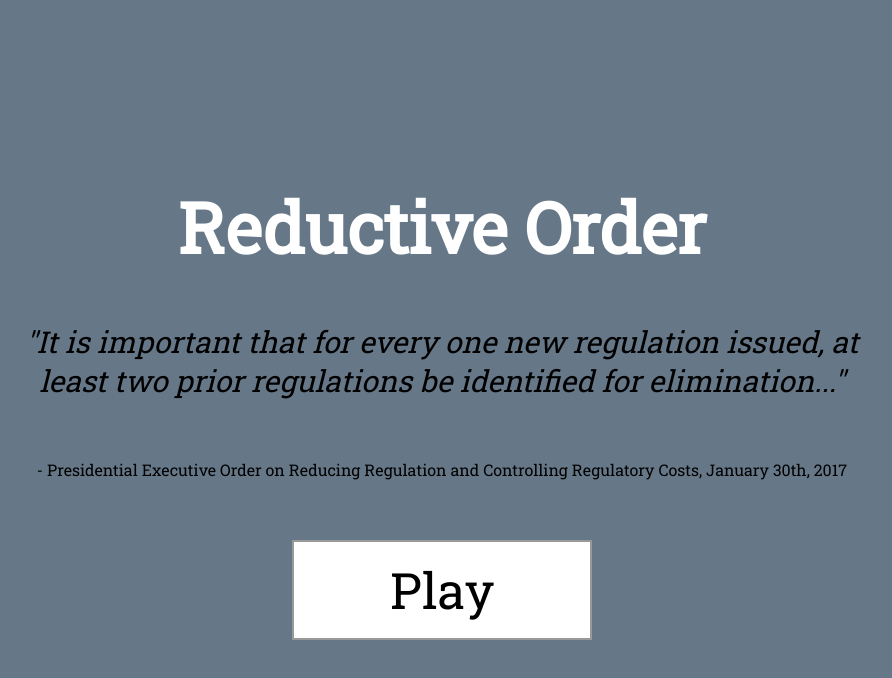
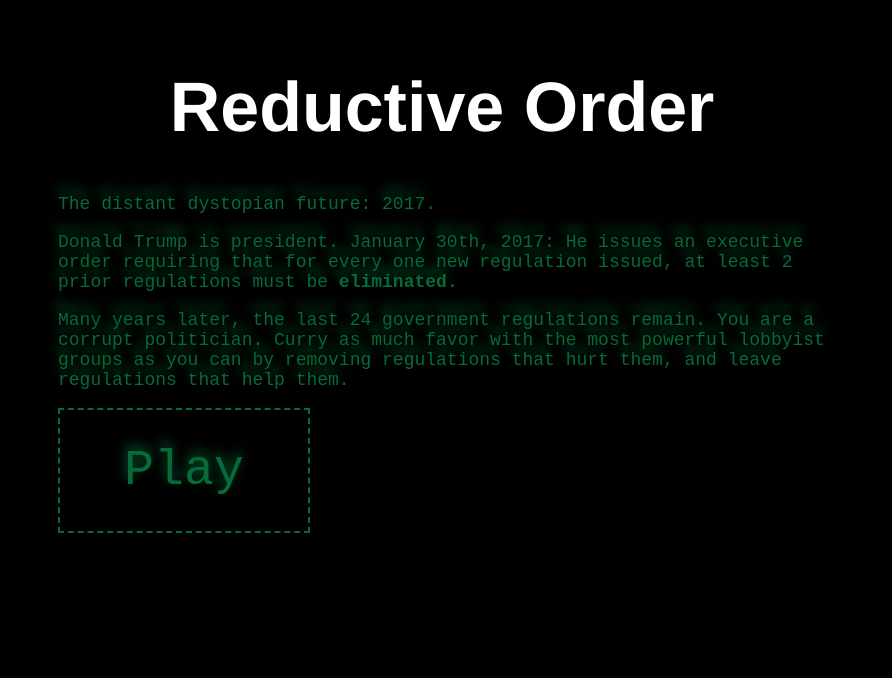
Before and after one commit to infernocloud/game-jam-2017, a plain HTML site: page index.html in a window 1280 px wide. Shown: the whole page, without its empty margins (198-1090 px from the left). Drawn offline with Linux system fonts and the light colour scheme.

Commit message:
Some ridiculous styling and fixes

```diff
--- a/client/classes.js
+++ b/client/classes.js
@@ -217,12 +217,18 @@ class Card {
 			{key: "business", points: this.business}
 		];
 
+		factionPoints.forEach(function(faction, i) {
+			if (faction.points === 0) {
+				factionPoints.splice(i,1);
+			}
+		});
+
 		factionPoints.sort(function(a,b) {
-			if (a.points < b.points) {
+			if (a.points > b.points) {
 				return -1;
 			}
 
-			if (a.points > b.points) {
+			if (a.points < b.points) {
 				return 1;
 			}
 
@@ -230,9 +236,11 @@ class Card {
 			return 0;
 		});
 
+		console.log(factionPoints);
+
 		var cardDOM = "<div class='card benefit-" + factions[factionPoints[0].key].abbr + "' data-card-position='" + cardPosition + "' data-card-position-index='" + cardPositionIndex + "'><div class='title'>" + this.flavortext + "</div><div class='faction-points'>";
 
-		for (var x = 0; x < factionPoints.length - 1; x++) {
+		for (var x = 0; x < factionPoints.length; x++) {
 			cardDOM += "<div class='faction-" + factions[factionPoints[x].key].abbr + "'>" + factionPoints[x].points + "</div>";
 		}
 
@@ -268,6 +276,7 @@ class Player {
 		}
 		// calculate
 		this.scoreZone.forEach(function(card) {
+			console.log(card);
 			favors.military    += card.military;
 			favors.education   += card.education;
 			favors.agriculture += card.agriculture;
@@ -287,8 +296,10 @@ class Player {
 	}
 	removeCardFromBoard(i, gameBoard) {
 		this.scoreZone.push(gameBoard.cards[i]);
+		console.log(gameBoard.cards[i]);
 		gameBoard.cards[i].location = this.scoreZone;
 		gameBoard.removeCard(i);
+		this.calcFactionFavors();
 	}
 	addCardToBoard(i, gameBoard) {
 		gameBoard.addCard(this.hand[i]);
--- a/css/master.css
+++ b/css/master.css
@@ -15,9 +15,17 @@ body {
     left: 0px;
     right: 0px;
     width: 100%;
-	background-color: #678;
+    box-sizing: border-box;
+    padding: 20px 20%;
+    color: #066b38;
+    background-color: #000;
     z-index: 1000000;
-	font-family: "Roboto Slab";
+}
+
+#splash p {
+	text-shadow: -2px -10px 12px #066b38;
+	font-family: monospace;
+	font-size: 18px;
 }
 
 #splash em {
@@ -40,9 +48,7 @@ body {
 }
 
 #splash h1 {
-	position: fixed;
 	color: #fff;
-	bottom: 60%;
 	width: 100%;
 	text-align: center;
 	display: block;
@@ -50,16 +56,14 @@ body {
 }
 
 #splash button {
-	width: 300px;
-	height: 100px;
 	font-size: 50px;
-	position: fixed;
-	bottom: 20%;
-	left: calc(50% - 150px);
-	font-family: "Roboto Slab";
-	background-color: #fff;
-	border: 2px solid #999;
+    padding: 32px 64px;
+    background: none;
+    border: 2px dashed #066b38;
+    color: #066b38;
     cursor: pointer;
+	text-shadow: -1px -5px 12px #066b38;
+	font-family: monospace;
 }
 
 .game-board {
--- a/index.html
+++ b/index.html
@@ -11,8 +11,9 @@
 	<body>
 		<div id="splash">
 			<h1>Reductive Order</h1>
-			<em>"It is important that for every one new regulation issued, at least two prior regulations be identified for elimination..."</em>
-			<span>- Presidential Executive Order on Reducing Regulation and Controlling Regulatory Costs, January 30th, 2017</span>
+			<p>The distant dystopian future: 2017.</p>
+			<p>Donald Trump is president. January 30th, 2017: He issues an executive order requiring that for every one new regulation issued, at least 2 prior regulations must be <strong>eliminated.</strong></p>
+			<p>Many years later, the last 24 government regulations remain. You are a corrupt politician. Curry as much favor with the most powerful lobbyist groups as you can by removing regulations that hurt them, and leave regulations that help them.</p>
 			<button>Play</button>
 		</div>
 
```
Lines whose indentation alone changed are shown as unchanged.
